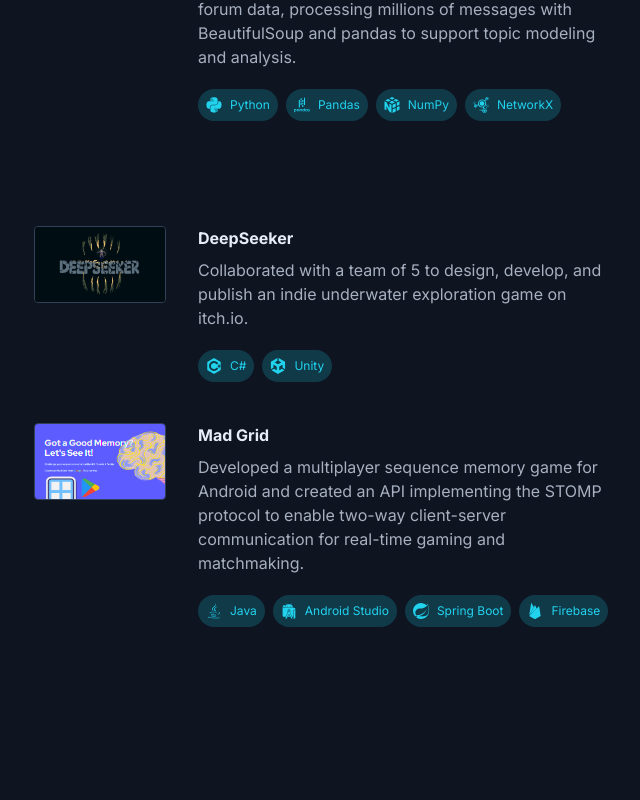
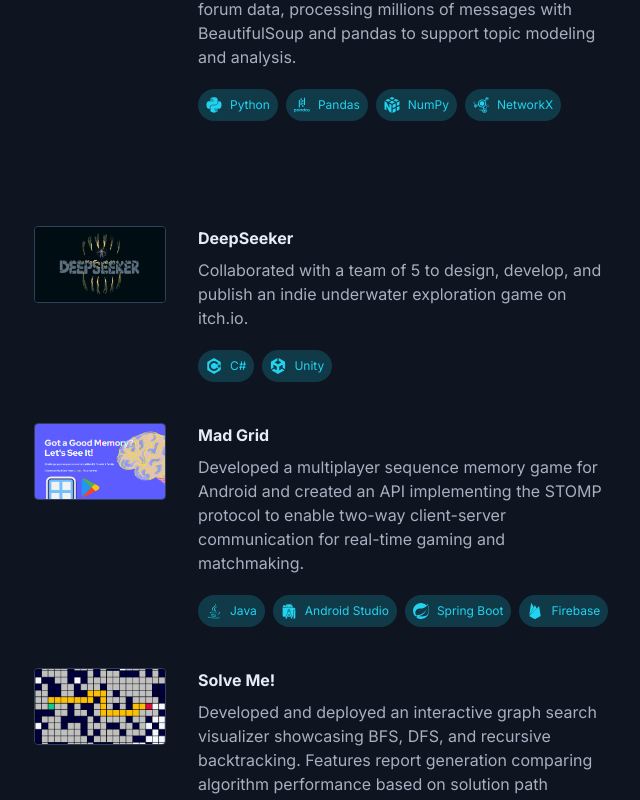
Before and after one commit to Bitstachio/portfolio, a Next.js app: page / in a window 1280 px wide. Shown: the part 1996-2796 px from the top of the page, without its empty margins (626-1266 px from the left). Before the commit the page ends 2739 px from the top, so only its background shows below. Built offline with nearby package versions, Linux system fonts and the light colour scheme.

Commit message:
Add 'Solve Me!' to projects

```diff
--- a/src/assets/icons/index.ts
+++ b/src/assets/icons/index.ts
@@ -1,7 +1,12 @@
+import { FC, SVGProps } from "react";
+import GitHubIcon from "./social/github.svg";
+import GmailIcon from "./social/gmail.svg";
+import LinkedInIcon from "./social/linkedin.svg";
 import AndroidStudioIcon from "./tech/androidstudio.svg";
 import ApacheIcon from "./tech/apache.svg";
 import CppIcon from "./tech/cpp.svg";
-import CsharpIcon from "./tech/csharp.svg";
+import CSharpIcon from "./tech/csharp.svg";
+import D3Icon from "./tech/d3.svg";
 import DockerIcon from "./tech/docker.svg";
 import ElectronIcon from "./tech/electron.svg";
 import ExpressIcon from "./tech/express.svg";
@@ -22,13 +27,9 @@ import PythonIcon from "./tech/python.svg";
 import ReactIcon from "./tech/react.svg";
 import SeleniumIcon from "./tech/selenium.svg";
 import SequelizeIcon from "./tech/sequelize.svg";
-import GitHubIcon from "./social/github.svg";
-import GmailIcon from "./social/gmail.svg";
-import LinkedInIcon from "./social/linkedin.svg";
 import SpringIcon from "./tech/spring.svg";
 import TypeScriptIcon from "./tech/typescript.svg";
 import UnityIcon from "./tech/unity.svg";
-import { FC, SVGProps } from "react";
 
 type TIcon = {
   label: string;
@@ -66,7 +67,11 @@ export const icons = {
   },
   csharp: {
     label: "C#",
-    svg: CsharpIcon,
+    svg: CSharpIcon,
+  },
+  d3: {
+    label: "D3.js",
+    svg: D3Icon,
   },
   docker: {
     label: "Docker",
--- a/src/components/sections/Intro/Intro.tsx
+++ b/src/components/sections/Intro/Intro.tsx
@@ -1,7 +1,7 @@
 const Intro = () => (
   <header>
     <h1 className="text-5xl font-bold tracking-tighter">Barbod Habibi</h1>
-    <p className="text-xl font-semibold mt-1">Software Engineer</p>
+    <p className="text-xl font-semibold mt-1">Software Developer</p>
     <p className="text-muted mt-3">Lorem ipsum dolor sit amet consectetur adipisicing elit. Quas, sequi?</p>
   </header>
 );
--- a/src/components/sections/Projects/ProjectCard/ProjectCard.tsx
+++ b/src/components/sections/Projects/ProjectCard/ProjectCard.tsx
@@ -1,4 +1,4 @@
-import { TBadgeName } from "@/components/ui/Badge/Badge.types";
+import { TIconName } from "@/assets/icons";
 import Badges from "@/components/ui/Badges/Badges";
 import Card from "@/components/ui/Card/Card";
 import Image from "next/image";
@@ -8,7 +8,7 @@ type TProjectCardProps = {
   description: string;
   url: string;
   imgSrc: string;
-  badgeNames: TBadgeName[];
+  badgeNames: TIconName[];
 };
 
 const ProjectCard = ({ name, description, url, imgSrc, badgeNames }: TProjectCardProps) => (
--- a/src/components/sections/Projects/Projects.constants.ts
+++ b/src/components/sections/Projects/Projects.constants.ts
@@ -19,4 +19,13 @@ export const projects = [
     fileName: "mad-grid",
     badgeNames: ["java", "androidStudio", "spring", "firebase"],
   },
+  {
+    id: "solve-me",
+    name: "Solve Me!",
+    description:
+      "Developed and deployed an interactive graph search visualizer showcasing BFS, DFS, and recursive backtracking. Features report generation comparing algorithm performance based on solution path lengths.",
+    url: "https://bitstachio.github.io/solve-me",
+    fileName: "solve-me",
+    badgeNames: ["javascript", "d3"],
+  },
 ] satisfies TProject[];
--- a/src/components/sections/Projects/Projects.types.ts
+++ b/src/components/sections/Projects/Projects.types.ts
@@ -1,4 +1,4 @@
-import { TBadgeName } from "@/components/ui/Badge/Badge.types";
+import { TIconName } from "@/assets/icons";
 
 export type TProject = {
   id: string;
@@ -6,5 +6,5 @@ export type TProject = {
   description: string;
   url: string;
   fileName: string;
-  badgeNames: TBadgeName[];
+  badgeNames: TIconName[];
 };
```
Also changed, not shown: public/projects/solve-me.png (added), src/assets/icons/tech/d3.svg (added).
